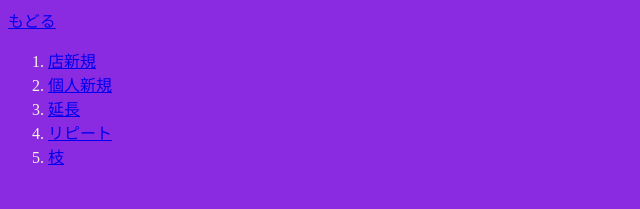
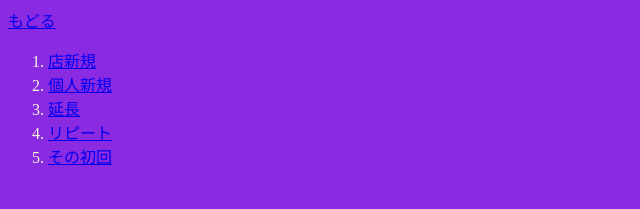
Before and after one commit to himitoyadama/mrg.github.io, a plain HTML site: page newcomers.html in a window 1280 px wide. Shown: the top 209 px of the page, 0-640 px from the left. Drawn offline with Linux system fonts and the light colour scheme.

Commit message:
Update newcomers.html

```diff
--- a/newcomers.html
+++ b/newcomers.html
@@ -12,7 +12,7 @@
   <li><a href="personal-newcomers.html">個人新規</a></li>
   <li><a href="extension.html">延長</a></li>
   <li><a href="repeat.html">リピート</a></li>
-  <li><a href="friends.html">枝</a></li>
+  <li><a href="friends.html">その初回</a></li>
   </ol>
 <h1>店新規ドリンク各種</h1>
   <ol>
```
